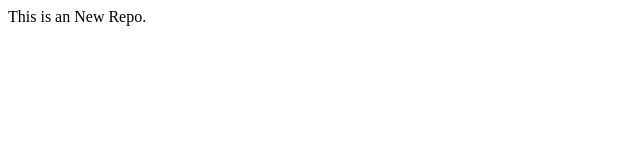
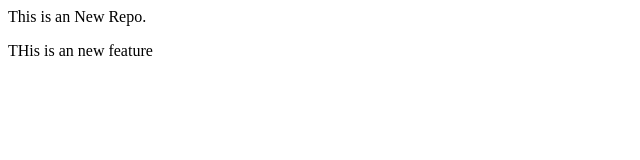
Before and after one commit to vipul-space23/localrepo, a plain HTML site: page index.html in a window 1280 px wide. Shown: the whole page, without its empty margins (0-640 px from the left). Drawn offline with Linux system fonts and the light colour scheme.

Commit message:
add new feature

```diff
--- a/index.html
+++ b/index.html
@@ -1,3 +1,4 @@
 <p>
     This is an New Repo.
 </p>
+<p>THis is an new feature</p>
```
